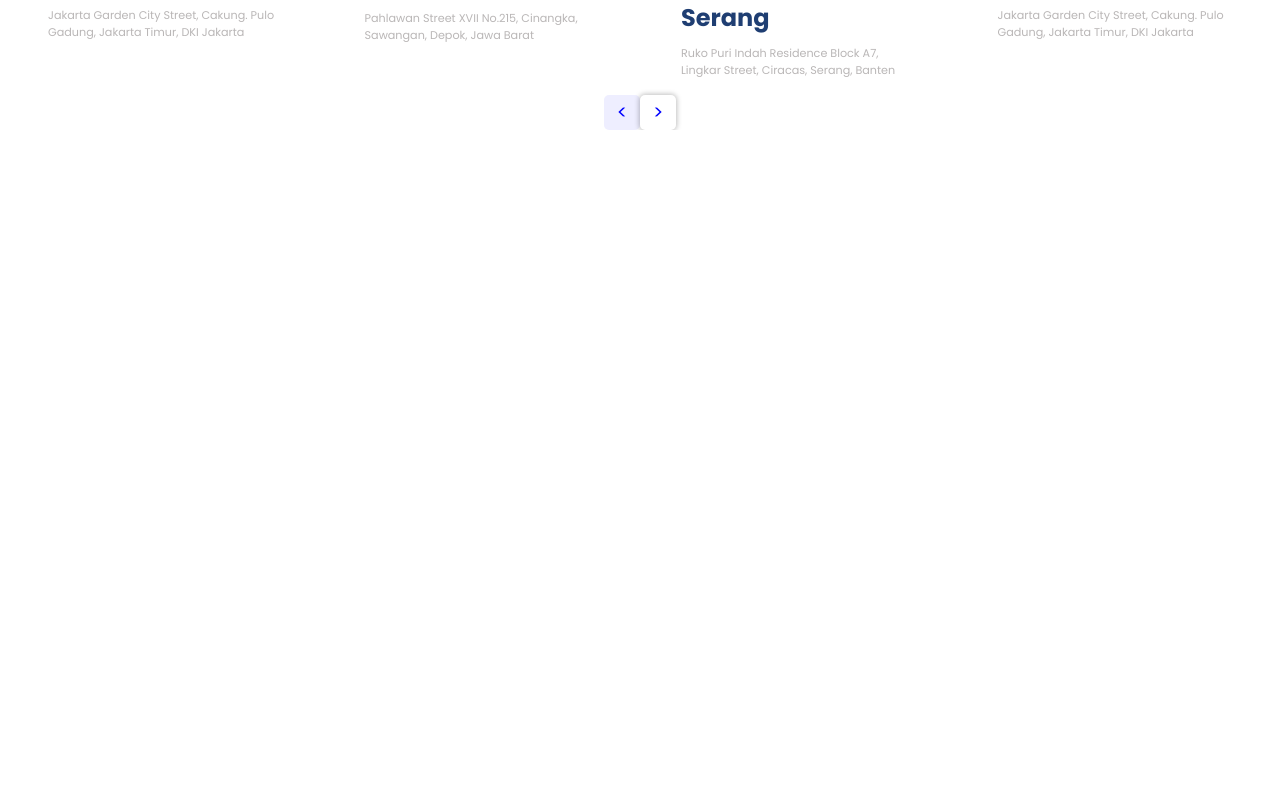
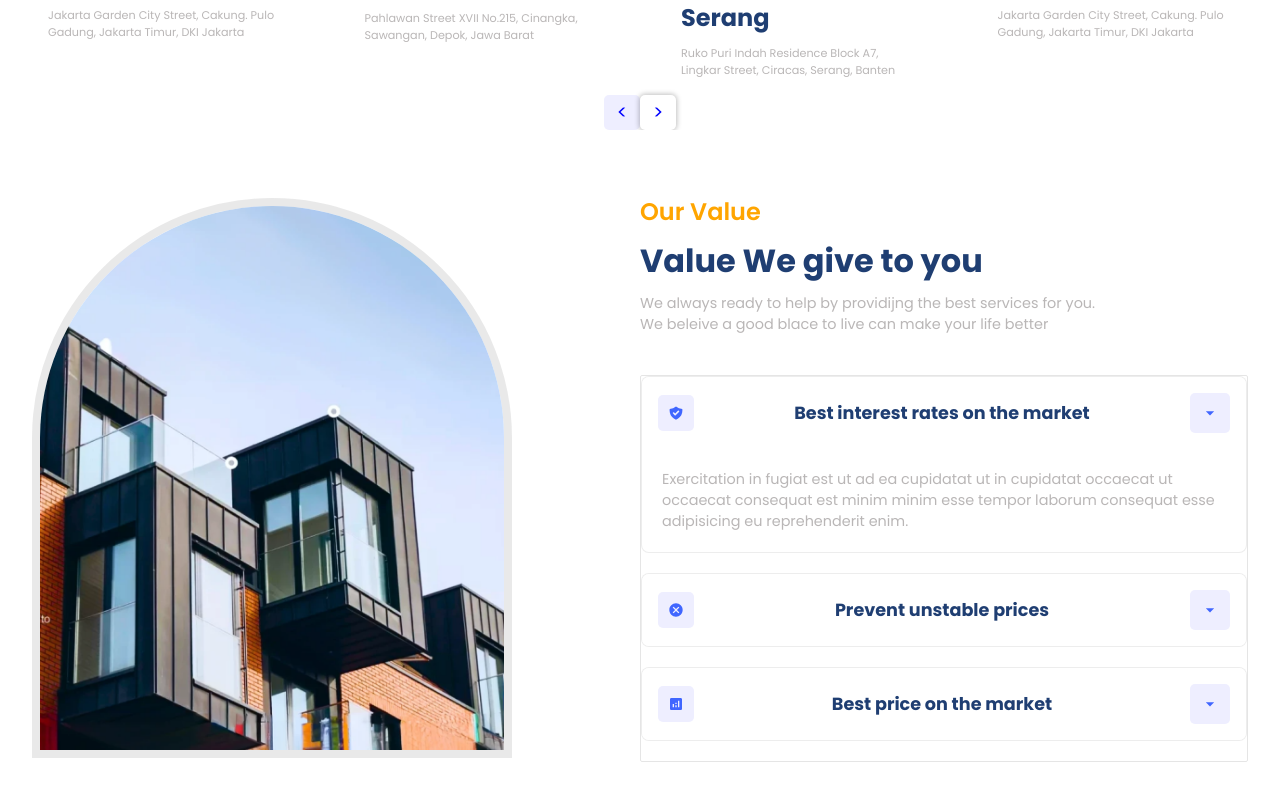
Before and after one commit to MADEYE42/College--Nest, a React (Vite) app: page / in a window 1280 px wide. Shown: the part 1365-2159 px from the top of the page. Before the commit the page ends 1527 px from the top, so only its background shows below. Built offline with nearby package versions, Linux system fonts and the light colour scheme.

Commit message:
Value section completed

```diff
--- a/src/App.jsx
+++ b/src/App.jsx
@@ -3,6 +3,7 @@
 import './App.css'
 import Companies from "./components/Companies/companies";
 import Resdiences from "./components/Residences/Resdiences";
+import Values from "./components/Values/Values";
 
 function App() {
   return (
@@ -14,6 +15,7 @@
       </div>
       <Companies/>
       <Resdiences />
+      <Values />
     </div>
   );
 }
--- /dev/null
+++ b/src/components/Values/Values.css
@@ -0,0 +1,46 @@
+.v-container{
+    border: none;
+}
+.v-container .image-container{
+    border: 8px solid rgb(232 232 232/93%);
+}
+.v-container>div{
+    flex:1
+}
+.v-right{
+    gap: .5rem;
+}
+.accordion{
+    margin-top: 2rem;
+    border: none;
+
+}
+.accordion-item{
+    background: white;
+    border: .8px solid  rgba(128,128,128,.143);
+    border-radius: 8px;
+    overflow: hidden;
+    margin-bottom: 20px;
+}
+.accordion-button{
+    background: white;
+    padding:1rem;
+    width: 100%;
+    justify-content: space-between;
+    cursor: pointer;
+}
+.icon{
+    padding: 10px;
+    background: #eeeeff;
+    border-radius: 5px;
+}
+.icon svg{
+    fill: var(--blue);
+}
+.accordion-button .primaryText{
+    font-size: 1.1rem;
+}
+.accordion-utem.expanded{
+    box-shadow: var(--shadow);
+    border-radius: 6px;
+}
--- /dev/null
+++ b/src/components/Values/Values.tsx
@@ -0,0 +1,64 @@
+import React, { useState } from "react";
+import './Values.css'
+import {
+    Accordion,
+    AccordionItem,
+    AccordionItemHeading,
+    AccordionItemButton,
+    AccordionItemPanel,
+    AccordionItemState
+} from 'react-accessible-accordion'
+import 'react-accessible-accordion/dist/fancy-example.css';
+import  {MdOutlineArrowDropDown} from 'react-icons/md'
+import data from '../../utils/accordion'
+
+
+const Values = () => {
+  return (
+    <section className="v-wrapper">
+      <div className="paddings innerWidth flexCenter v-container">
+        <div className="v-left">
+          <div className="image-container">
+              <img src="./hero-image.png" alt="" />
+          </div>
+        </div>
+        <div className="flexColStart v-right">
+          <span className="orangeText">Our Value</span>
+          <span className="primaryText">Value We give to you</span>
+          <span className="secondaryText">We always ready to help by providijng the best services for you.<br />
+                We beleive a good blace to live can make your life better
+          </span>
+          <Accordion className="accordion" allowMultipleExpanded={false} preExpanded={[0]}
+          >
+            {
+              data.map((item,i)=>{
+                return(
+                  <AccordionItem className="accordion-item" key={i} uuid={i}>
+                    <AccordionItemHeading>
+                      <AccordionItemButton className="flexCenter accordion-button">
+                        <div className="flexCenter icon">{item.icon}</div>
+                        <span className="primaryText">
+                          {item.heading}
+                        </span>
+                        <div className="flexCenter icon">
+                          <MdOutlineArrowDropDown size={20} />
+                        </div>
+                      </AccordionItemButton>
+                    </AccordionItemHeading>
+                    <AccordionItemPanel>
+                      <p className="secondaryText">
+                        {item.detail}
+                      </p>
+                    </AccordionItemPanel>
+                  </AccordionItem>
+                )
+              })
+            }
+          </Accordion>
+        </div>
+      </div>
+    </section>
+  )
+}
+
+export default Values
```
